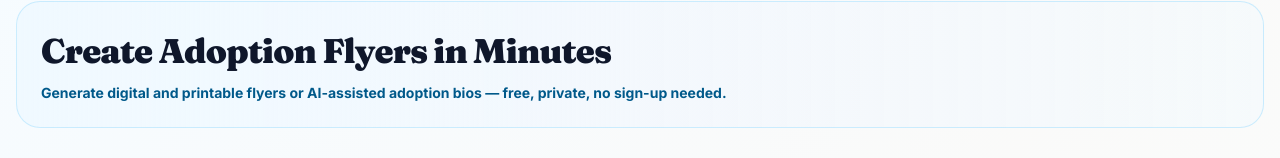
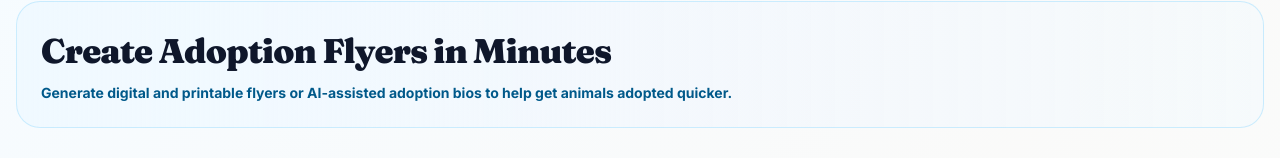
Before and after one commit to MorganTPugh/RescueKit, a React (Vite) app: page / in a window 1280 px wide. Shown: the part 137-295 px from the top of the page. Built offline with nearby package versions, Linux system fonts and the light colour scheme; a web font is replaced by a local one.

Commit message:
style: adjust landing banner subtitle for clear UX value focus

```diff
--- a/src/App.tsx
+++ b/src/App.tsx
@@ -443,7 +443,7 @@ export default function App() {
             <div className="absolute inset-0 bg-[radial-gradient(ellipse_at_top_right,_theme(colors.sky.100/50),_transparent_60%)] pointer-events-none" />
             <div className="relative z-10">
               <h1 className="text-[22.8px] md:text-[34.2px] font-black text-slate-900 tracking-tight flex items-center gap-2 font-fraunces">Create Adoption Flyers in Minutes</h1>
-              <p className="text-sm text-sky-800 font-bold mt-1.5">Generate digital and printable flyers or AI-assisted adoption bios — free, private, no sign-up needed.</p>
+              <p className="text-sm text-sky-800 font-bold mt-1.5">Generate digital and printable flyers or AI-assisted adoption bios to help get animals adopted quicker.</p>
             </div>
           </div>
 
```
